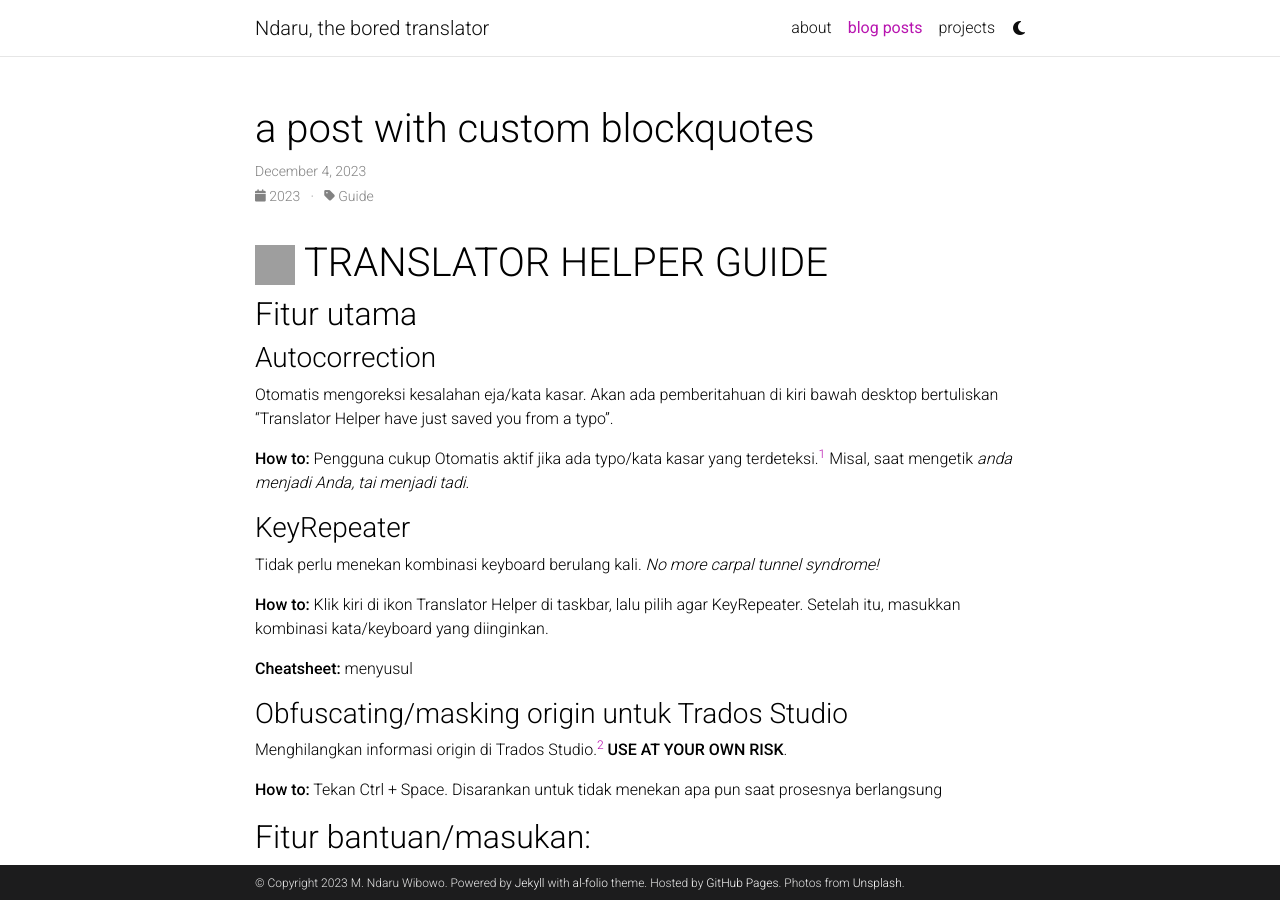
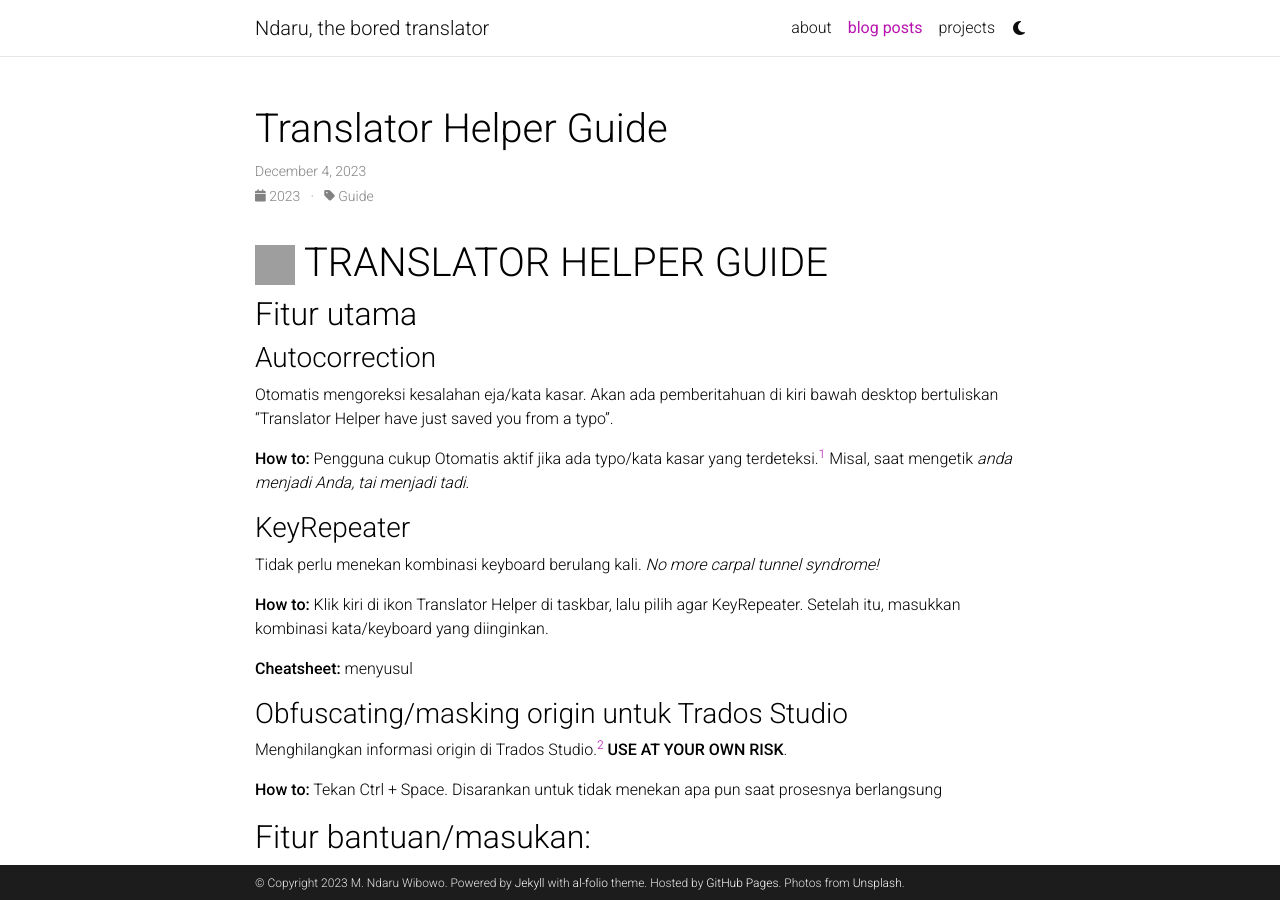
Before and after one commit to ndaruwibowo/ndaruwibowo.github.io, a Jekyll site: the page built from _posts/2023-12-4-translator-helper-help.md, in a window 1280 px wide and 900 px high. Built offline with Jekyll 4.4.1, drawn with Linux system fonts in a browser that asks for light colours; comment, search, counter and statistics services are not loaded; a style sheet for code colours, icons or effects is not loaded; grey boxes are pictures that could not be loaded.

Commit message:
Update 2023-12-4-translator-helper-help.md

```diff
--- a/_posts/2023-12-4-translator-helper-help.md
+++ b/_posts/2023-12-4-translator-helper-help.md
@@ -1,8 +1,8 @@
 ---
 layout: post
-title: a post with custom blockquotes
+title: Translator Helper Guide
 date: 2023-12-04
-description: Translator Helper Guide
+description: Simple guide for Translator Helper user
 categories: Guide
 giscus_comments: false
 related_posts: true
```
